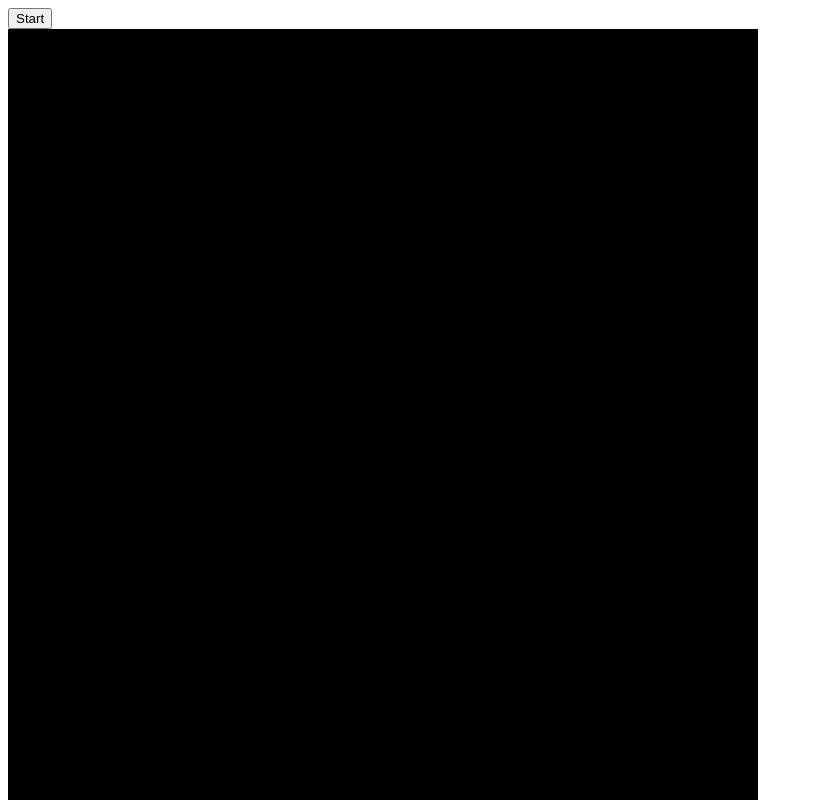
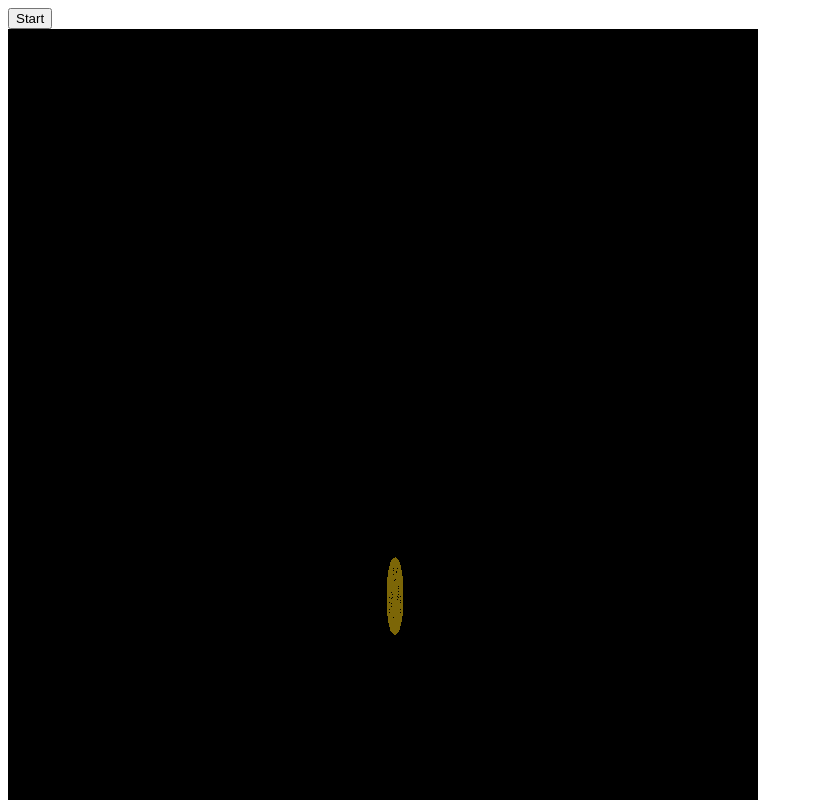
Before and after one commit to giacomo9999/three-js-210319, a plain HTML site: page rainOfDonuts.html in a window 1280 px wide. Both pictures are taken after a click on the button "Start". Shown: the top 800 px of the page, without its empty margins (0-813 px from the left). Drawn offline with Linux system fonts and the light colour scheme.

Commit message:
Rain of donuts basically working.

```diff
--- a/rainOfDonuts.html
+++ b/rainOfDonuts.html
@@ -16,18 +16,41 @@
   let scene, camera, renderer, donut;
   let ADD = 0.1;
 
-  const donutArr = [];
+  const randomInRange = (from, to) => {
+    let x = Math.random() * (to - from);
+    return x + from;
+  };
+
+  let donutArr = [];
+
+  const cullDonutArr = (oldArr = []) => {
+    const newArr = [];
+    oldArr.forEach((donut) => {
+      if (Math.trunc(donut.position.y) >= -3) {
+        newArr.push(donut);
+      } else {
+        console.log("Removing a donut...", donut.uuid);
+        console.log("Number of donuts: ", oldArr.length - 1);
+        scene.remove(scene.getObjectByName(donut.uuid));
+      }
+    });
+    return newArr;
+  };
+
   const createDonut = () => {
     let geometry = new THREE.TorusGeometry(0.25, 0.125, 10, 30);
     let material = new THREE.MeshBasicMaterial({
-      color: "#E91E63",
+      color: Math.random() * 0xffffff,
       wireframe: true,
     });
     donut = new THREE.Mesh(geometry, material);
     scene.add(donut);
-    donut.position.y = 2;
+    donut.position.x = randomInRange(-1.5, 1.5);
+    donut.position.z = randomInRange(-10, 5);
+    donut.position.y = 4;
     donut.scale.set(0.5, 0.5, 0.5);
-    console.log("Donut created...", donut);
+    donutArr.push(donut);
+    console.log("Donut created...", donut.uuid);
   };
 
   let init = () => {
@@ -42,17 +65,23 @@
     );
     camera.position.z = 5;
 
-    createDonut();
-
     renderer = new THREE.WebGLRenderer();
     renderer.setSize(window.innerHeight - 50, window.innerWidth - 50);
     document.body.appendChild(renderer.domElement);
   };
 
   let mainLoop = () => {
-    console.log("Initializing...");
-    donut.rotation.y += ADD;
-    donut.position.y -= ADD/3;
+    // console.log("Rendering...");
+    if (Math.random() < 0.01) {
+      createDonut();
+    }
+    donutArr = cullDonutArr(donutArr);
+    // console.log("Total donuts: ", donutArr.length);
+    donutArr.forEach((donut) => {
+      donut.rotation.y += ADD;
+      donut.position.y -= ADD / 3;
+    });
+
     renderer.render(scene, camera);
     requestAnimationFrame(mainLoop);
   };
```
